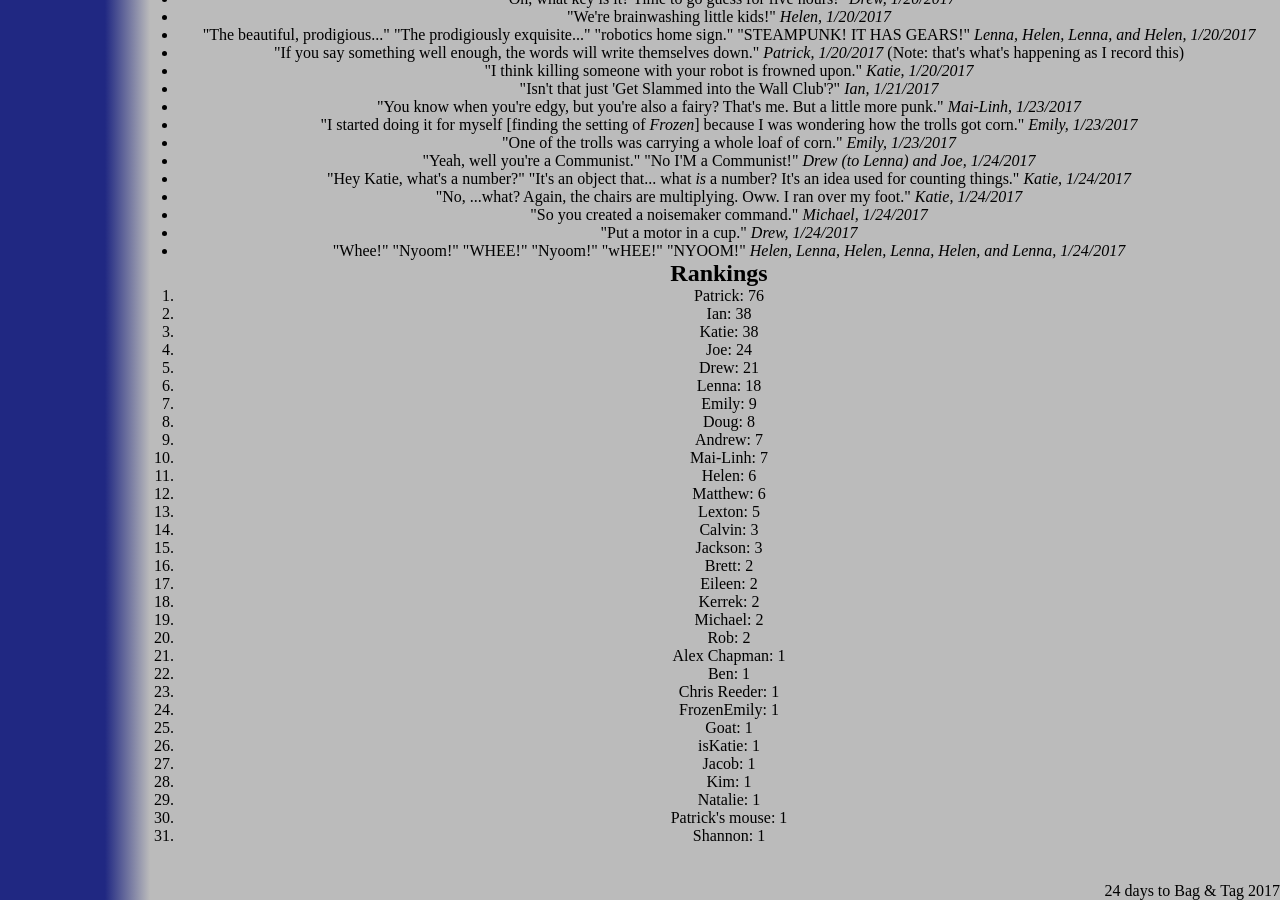
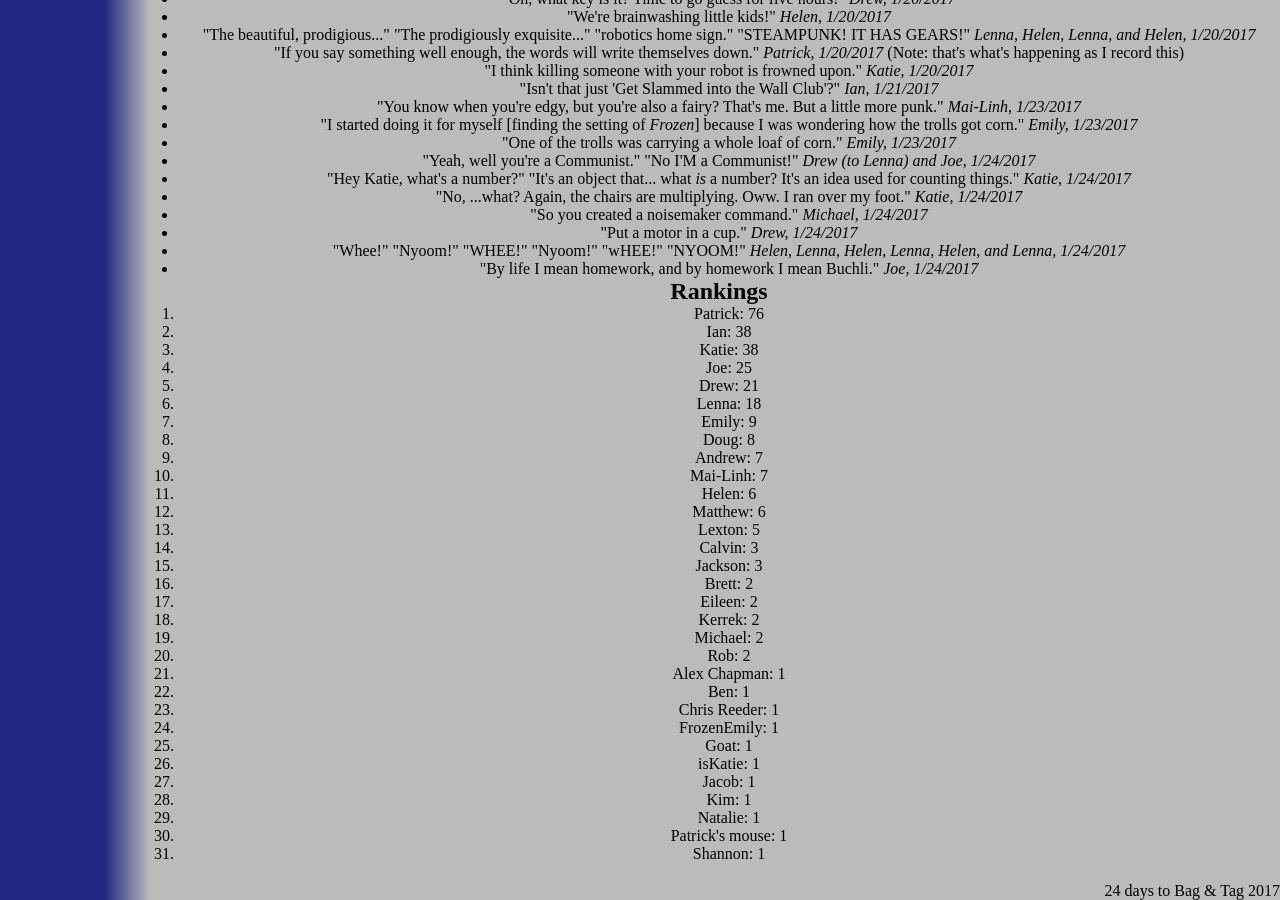
Before and after one commit to katiebugmoon/FRC4131.github.io, a Jekyll site: the page built from media/2017/quotes.html, in a window 1280 px wide and 900 px high, scrolled down 3860 px. Built offline with Jekyll 4.4.1, drawn with Linux system fonts in a browser that asks for light colours; nearby versions of some CDN libraries.

Commit message:
Update quotes.html

```diff
--- a/media/2017/quotes.html
+++ b/media/2017/quotes.html
@@ -220,7 +220,8 @@ title: Build Season 2017 Quotes
 	<li>"No, ...what? Again, the chairs are multiplying. Oww. I ran over my foot." <i>Katie, 1/24/2017</i></li>
 	<li>"So you created a noisemaker command." <i>Michael, 1/24/2017</i></li>
 	<li>"Put a motor in a cup." <i>Drew, 1/24/2017</i></li>
-	<li>"Whee!" "Nyoom!" "WHEE!" "Nyoom!" "wHEE!" "NYOOM!" <i>Helen, Lenna, Helen, Lenna, Helen, and Lenna, 1/24/2017</i>
+	<li>"Whee!" "Nyoom!" "WHEE!" "Nyoom!" "wHEE!" "NYOOM!" <i>Helen, Lenna, Helen, Lenna, Helen, and Lenna, 1/24/2017</i></li>
+	<li>"By life I mean homework, and by homework I mean Buchli." <i>Joe, 1/24/2017</i></li>
 </ul>
 <h2>Rankings</h2>
 <ol id='rankings'></ol>
```
